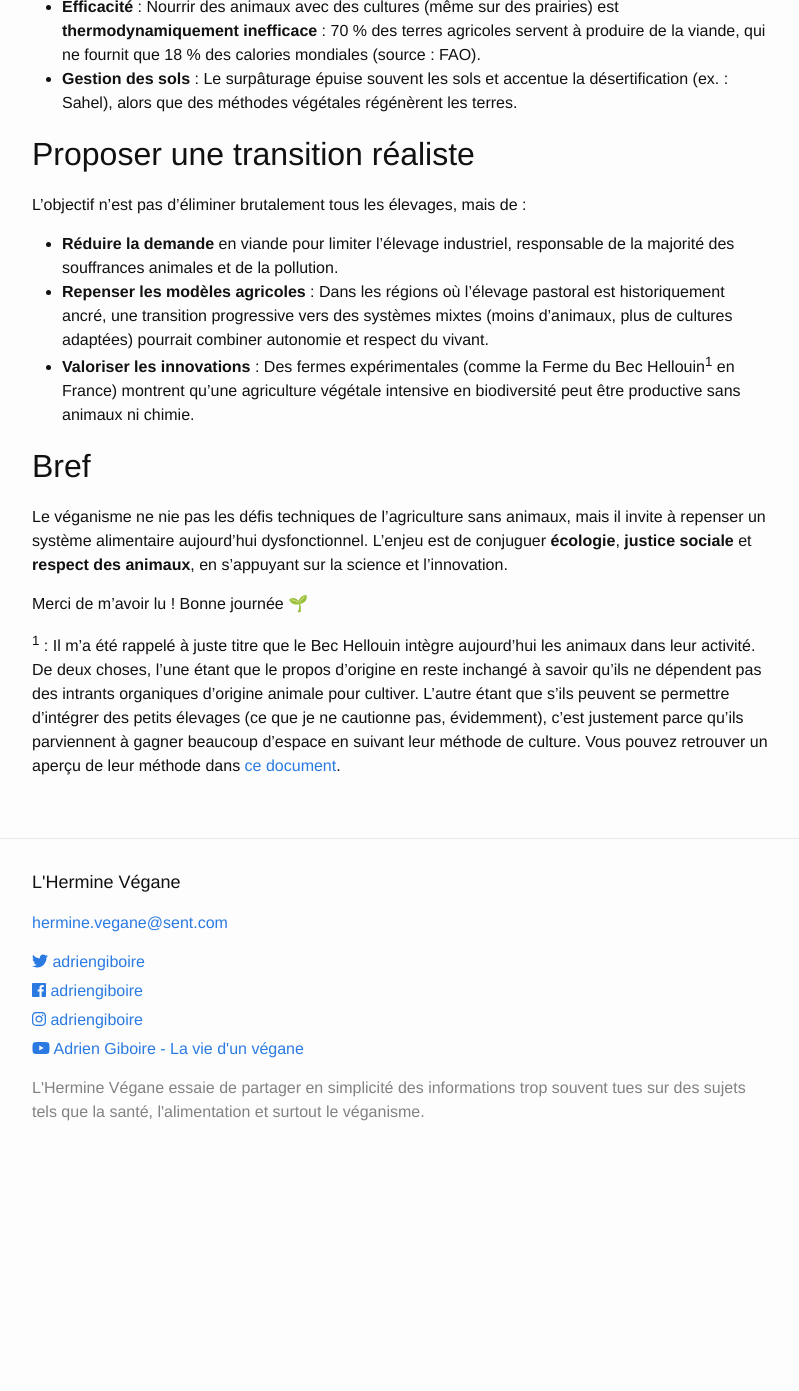
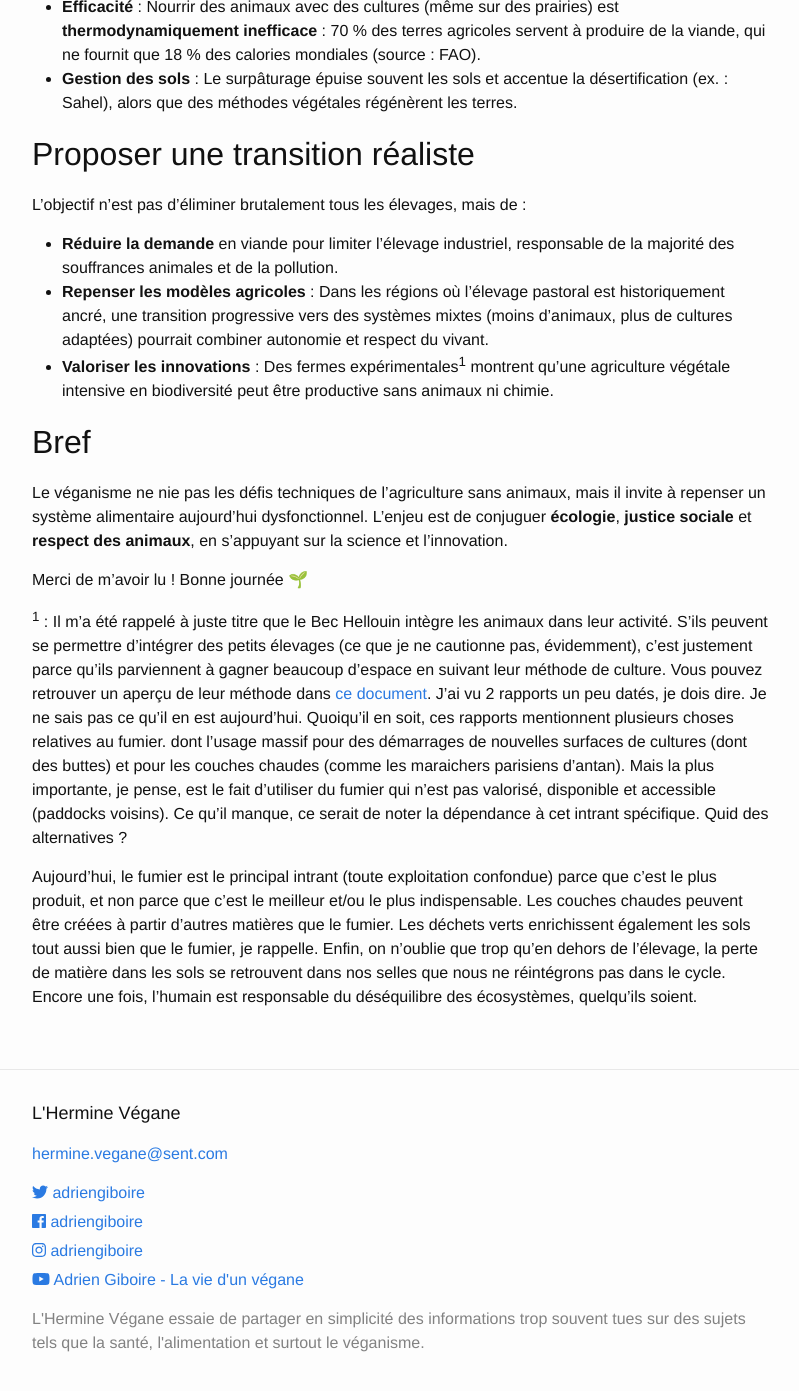
Before and after one commit to AdrienGiboire/herminevegane.fr, a Jekyll site: the page built from _posts/2025-02-01-polyculture-elevage-face-au-veganisme.md, in a window 1280 px wide and 1400 px high, scrolled down 1340 px. Shown: the top 1391 px of the window, without its empty margins (238-1037 px from the left). Built offline with Jekyll 4.4.1, drawn with Linux system fonts in a browser that asks for light colours; nearby versions of some CDN libraries; before the commit the page ends 2509 px from its top, so only the background shows below that.

Commit message:
improv: supprime la référence au Bec Hellouin
Il manque trop de paramètres déterministes pour effectivement tirer des conclusions sur les atouts ou non du fumier dans la culture maraîchères face aux alternatives.

```diff
--- a/_posts/2025-02-01-polyculture-elevage-face-au-veganisme.md
+++ b/_posts/2025-02-01-polyculture-elevage-face-au-veganisme.md
@@ -37,7 +37,7 @@ L’objectif n’est pas d’éliminer brutalement tous les élevages, mais de :
 
 - **Réduire la demande** en viande pour limiter l’élevage industriel, responsable de la majorité des souffrances animales et de la pollution.
 - **Repenser les modèles agricoles** : Dans les régions où l’élevage pastoral est historiquement ancré, une transition progressive vers des systèmes mixtes (moins d’animaux, plus de cultures adaptées) pourrait combiner autonomie et respect du vivant.
-- **Valoriser les innovations** : Des fermes expérimentales (comme la Ferme du Bec Hellouin<sup>1</sup> en France) montrent qu’une agriculture végétale intensive en biodiversité peut être productive sans animaux ni chimie.
+- **Valoriser les innovations** : Des fermes expérimentales<sup>1</sup> montrent qu’une agriculture végétale intensive en biodiversité peut être productive sans animaux ni chimie.
 
 ## Bref
 
@@ -45,4 +45,6 @@ Le véganisme ne nie pas les défis techniques de l’agriculture sans animaux,
 
 Merci de m'avoir lu ! Bonne journée 🌱
 
-<sup>1</sup> : Il m'a été rappelé à juste titre que le Bec Hellouin intègre aujourd'hui les animaux dans leur activité. De deux choses, l'une étant que le propos d'origine en reste inchangé à savoir qu'ils ne dépendent pas des intrants organiques d'origine animale pour cultiver. L'autre étant que s'ils peuvent se permettre d'intégrer des petits élevages (ce que je ne cautionne pas, évidemment), c'est justement parce qu'ils parviennent à gagner beaucoup d'espace en suivant leur méthode de culture. Vous pouvez retrouver un aperçu de leur méthode dans [ce document](https://www.fermedubec.com/wp-content/uploads/sites/8/2017/11/La-methode-de-la-Ferme-du-Bec-Hellouin.pdf).
+<sup>1</sup> : Il m'a été rappelé à juste titre que le Bec Hellouin intègre les animaux dans leur activité. S'ils peuvent se permettre d'intégrer des petits élevages (ce que je ne cautionne pas, évidemment), c'est justement parce qu'ils parviennent à gagner beaucoup d'espace en suivant leur méthode de culture. Vous pouvez retrouver un aperçu de leur méthode dans [ce document](https://www.fermedubec.com/wp-content/uploads/sites/8/2017/11/La-methode-de-la-Ferme-du-Bec-Hellouin.pdf). J'ai vu 2 rapports un peu datés, je dois dire. Je ne sais pas ce qu'il en est aujourd'hui. Quoiqu'il en soit, ces rapports mentionnent plusieurs choses relatives au fumier. dont l'usage massif pour des démarrages de nouvelles surfaces de cultures (dont des buttes) et pour les couches chaudes (comme les maraichers parisiens d'antan). Mais la plus importante, je pense, est le fait d'utiliser du fumier qui n'est pas valorisé, disponible et accessible (paddocks voisins). Ce qu'il manque, ce serait de noter la dépendance à cet intrant spécifique. Quid des alternatives ?
+
+Aujourd'hui, le fumier est le principal intrant (toute exploitation confondue) parce que c'est le plus produit, et non parce que c'est le meilleur et/ou le plus indispensable. Les couches chaudes peuvent être créées à partir d'autres matières que le fumier. Les déchets verts enrichissent également les sols tout aussi bien que le fumier, je rappelle. Enfin, on n'oublie que trop qu'en dehors de l'élevage, la perte de matière dans les sols se retrouvent dans nos selles que nous ne réintégrons pas dans le cycle. Encore une fois, l'humain est responsable du déséquilibre des écosystèmes, quelqu'ils soient.
```
